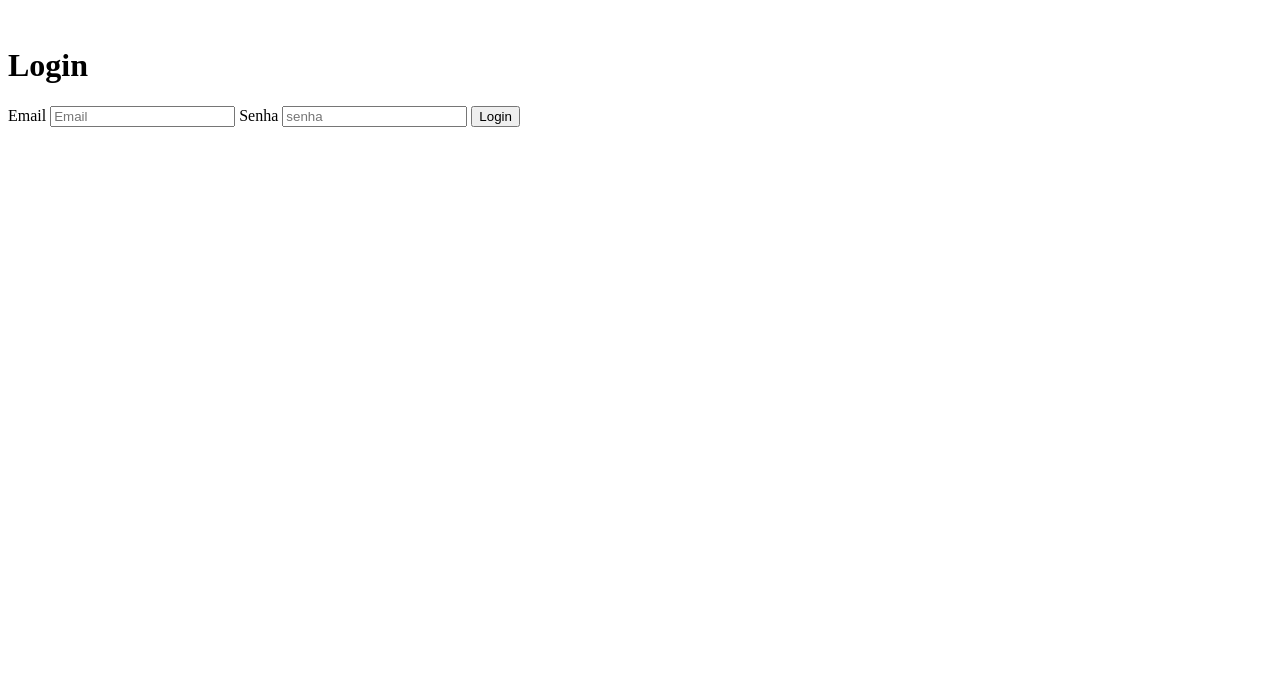
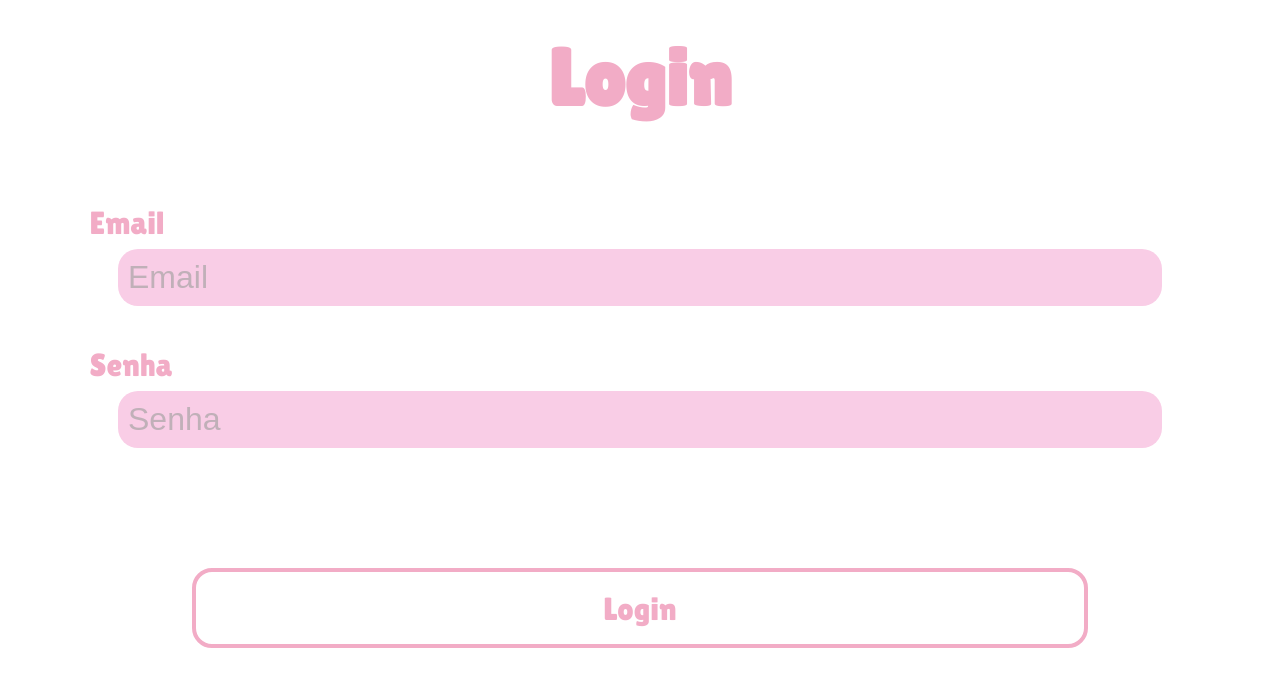
Before and after one commit to Miguel-Trabuco/Pagina-de-login, a plain HTML site: page index.html in a window 1280 px wide. Drawn offline with nearby package versions, Linux system fonts and the light colour scheme.

Commit message:
Pagina de login 1.1

```diff
--- a/index.html
+++ b/index.html
@@ -5,21 +5,76 @@
     <meta http-equiv="X-UA-Compatible" content="IE=edge">
     <meta name="viewport" content="width=device-width, initial-scale=1.0">
     <link rel="stylesheet" href="style.css">
+    <link rel="stylesheet" href="https://fonts.googleapis.com/css2?family=Material+Symbols+Outlined:opsz,wght,FILL,GRAD@20..48,100..700,0..1,-50..200" />
     <title>Login</title>
 </head>
 <body>
-    <main>
-        <img src="" alt="">
-        <div>
-            <form method="post">
-                <h1>Login</h1>
+    <main id="main">
+        <img src="" alt="" id="sky">
+        <section id="login">
+            <form id="form">
+                <h1 id="login_title">Login</h1>
                 <label>Email</label>
                 <input type="email" name="email" id="email" placeholder="Email" required>
                 <label>Senha</label>
-                <input type="password" name="senha" id="senha" placeholder="senha" required>
-                <input type="submit" value="Login">
+                <input type="password" name="senha" id="senha" placeholder="Senha" required>
+                <span class="material-symbols-outlined vb" id="vb_on">visibility</span>
+                <span class="material-symbols-outlined vb" id="vb_off">visibility_off</span>
+                <span id="span_btn">
+                    <input type="submit" value="Login" id="submit">
+                </span>
+
             </form>
-        </div>
+        </section>
+        <section id="done">
+            <h1 id="done_title">Concluido</h1>
+        </section>
     </main>
+    <div id="load">
+        <span id="load_circle"></span>
+    </div>
+
+    <script>
+        const vb_on = document.getElementById('vb_on')
+        const vb_off = document.getElementById('vb_off')
+        const senha = document.getElementById('senha')
+        const main = document.getElementById('main')
+        senha.addEventListener('click', visible => {
+            vb_on.style.zIndex = '1'
+        })
+
+        vb_on.addEventListener('click', passon => {
+            senha.type = 'text'
+            vb_on.style.zIndex = '-1'
+            vb_off.style.zIndex = '1'
+        })
+        vb_off.addEventListener('click', passof => {
+            senha.type = 'password'
+            vb_off.style.zIndex = '-1'
+            vb_on.style.zIndex = '1'
+        })
+    </script>
+    <script>
+        const form = document.getElementById('form')
+        const btn = document.getElementById('submit')
+        const load = document.getElementById('load')
+        const done = document.getElementById('done')
+        const circle = document.getElementById('load_circle')
+        var time
+
+        form.addEventListener('submit', loading => {
+            loading.preventDefault()
+            load.style.zIndex = '10'
+            load.style.transition = '1s'
+            load.style.backdropFilter = 'blur(5px)'
+            circle.style.display = 'block'
+            time++
+            if(time > 0){
+                time++
+            }
+        })
+        load.style.zIndex = '-10'
+                circle.style.display = 'none
+    </script>
 </body>
 </html>
--- a/style.css
+++ b/style.css
@@ -0,0 +1,118 @@
+@charset "UTF-8";
+
+@import url('https://fonts.googleapis.com/css2?family=Lilita+One&display=swap');
+
+*{
+    padding: 0;
+    margin: 0;
+    text-decoration: none;
+}
+
+main{
+    background-color: white;
+    height: 100vh;
+}
+
+form{
+    display: flex;
+    flex-direction: column;
+    align-items: center;
+}
+
+#login_title{
+    font-family: 'Lilita One', "cursive";
+    font-size: 10vh;
+    color: #F2ACC6;
+    margin: 4vh 0 5vh 0;
+}
+
+label{
+    font-family: 'Lilita One', "cursive";
+    font-size: 4vh;
+    color: #F2ACC6;
+    align-self: flex-start;
+    margin: 5vh 0 1vh 7vw;
+}
+
+input{
+    border: none;
+    background-color: #F9CDE6;
+    font-size: 4vh;
+    padding: 10px;
+    width: 80%;
+    border-radius: 20px;
+}
+
+input::placeholder{
+    color: rgba(161, 160, 160, 0.65);
+}
+
+.material-symbols-outlined{
+    position: absolute;
+    top: 50.8vh;
+    right: 14vw;
+    color: rgba(161, 160, 160, 0.65);
+    z-index: -1;
+}
+
+#span_btn{
+    margin-top: 15vh;
+}
+
+#submit{
+    background-color: transparent;
+    border: 4px solid #F2ACC6;
+    font-size: 4vh;
+    font-family: 'Lilita One', "cursive";
+    color: #F2ACC6;
+    padding: 0px;
+    width: 70vw;
+    height: 10vh;
+}
+
+#load{
+    backdrop-filter: blur(0px);
+    position: absolute;
+    top: 0;
+    left: 0;
+    height: 100%;
+    width: 100%;
+    display: flex;
+    align-items: center;
+    justify-content: center;
+    z-index: -5;
+}
+
+#load_circle{
+    background-color: transparent;
+    display: none;
+    width: 130px;
+    height: 130px;
+    border-radius: 50%;
+    border: 20px solid black;
+    border-top-color: red;
+    animation: loading 1s ease-in-out infinite;
+}
+
+#sky{
+    display: none;
+}
+
+#done{
+    z-index: -10;
+    position: absolute;
+    top: 0;
+    right: 0;
+    width: 100%;
+    height: 100%;
+    background-color: white;
+}
+
+@keyframes loading{
+    0%{
+        transform: rotate(0deg);
+    }
+    100%{
+        transform: rotate(360deg);
+    }
+}
```
